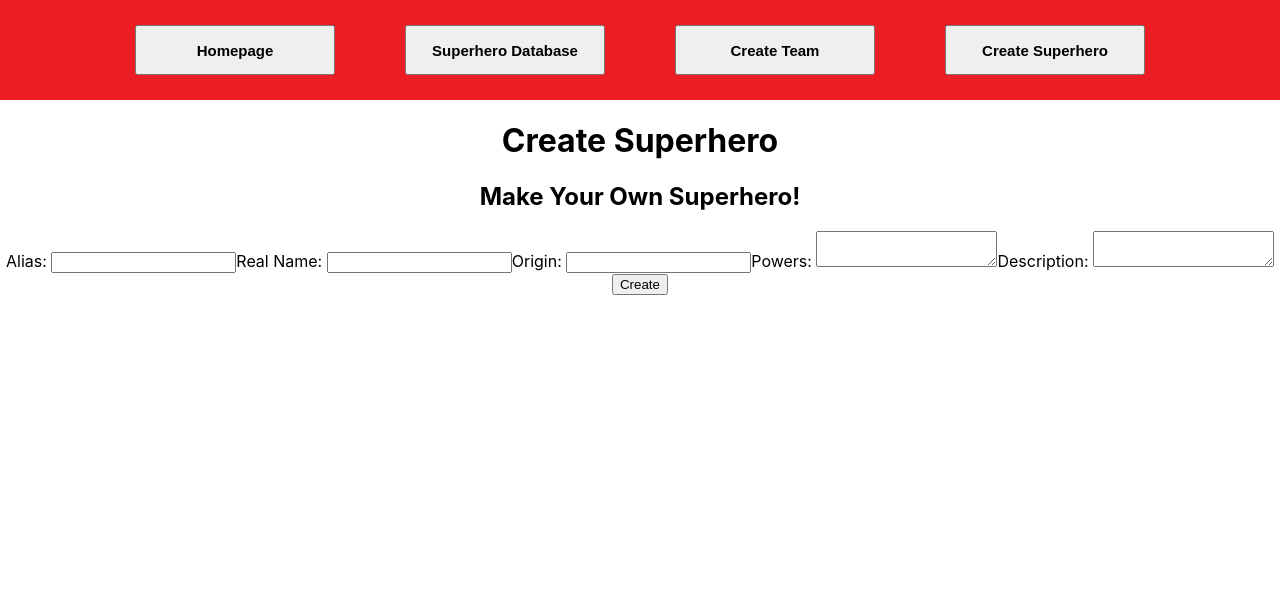
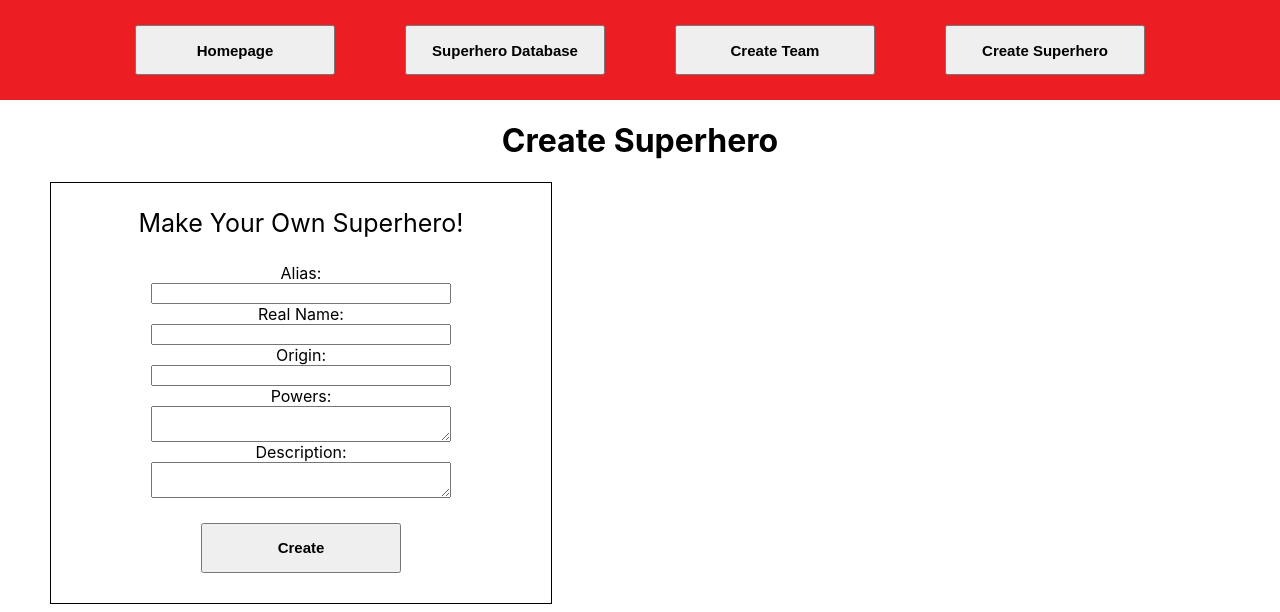
Before and after one commit to achaudhry12/Marvel-Comic-App-GA-SEI, a React (Create React App) app in the folder avengers-assemble/: page /create-superhero in a window 1280 px wide. Shown: the top 612 px of the page. Built offline with nearby package versions, Linux system fonts and the light colour scheme; no server answers.

Commit message:
done form css

```diff
--- a/avengers-assemble/src/App.css
+++ b/avengers-assemble/src/App.css
@@ -78,3 +78,40 @@ nav {
   display: grid;
   grid-template-columns: repeat(3, 1fr);
 }
+
+#superhero-card {
+  border: solid 3px black;
+  padding: 25px 0px;
+}
+
+#superhero-database-more-info {
+  padding: 10px;
+}
+
+#make-your-own {
+  display: flex;
+  flex-direction: column;
+  align-items: center;
+  width: 500px;
+  border: solid 1px black;
+  margin: 0px 50px;
+  padding: 0px 0px 30px 0px;
+}
+
+#make-your-own-title {
+  font-size: 25px;
+}
+
+#make-your-own-form {
+  display: flex;
+  flex-direction: column;
+  width: 300px;
+}
+
+#make-your-own-button {
+  width: 200px;
+  height: 50px;
+  margin: 25px 50px 0px;
+  font-size: 15px;
+  font-weight: bold;
+}
--- a/avengers-assemble/src/components/Form.jsx
+++ b/avengers-assemble/src/components/Form.jsx
@@ -45,8 +45,8 @@ function Form(props) {
   };
 
   return (
-    <div>
-      <h2 id="make-your-own-title">Make Your Own Superhero!</h2>
+    <div id="make-your-own">
+      <p id="make-your-own-title">Make Your Own Superhero!</p>
       <form id="make-your-own-form" onSubmit={handleSubmit}>
         <label htmlFor="Alias">Alias: </label>
         <input
@@ -83,7 +83,7 @@ function Form(props) {
           value={description}
           onChange={(e) => setDescription(e.target.value)}
         />
-        <button type="submit">Create</button>
+        <button id="make-your-own-button" type="submit">Create</button>
       </form>
     </div>
   );
--- a/avengers-assemble/src/components/Superhero.jsx
+++ b/avengers-assemble/src/components/Superhero.jsx
@@ -16,7 +16,7 @@ function Superhero(props) {
       <h3>{alias}</h3>
       <h4>{real_name}</h4>
       <h4>From: {origin}</h4>
-      {/* <button>More Info</button> */}
+      <button id="superhero-database-more-info">More Info</button>
       {/* <button onClick={deleteSuperhero}>Remove</button> */}
     </div>
   );
```
